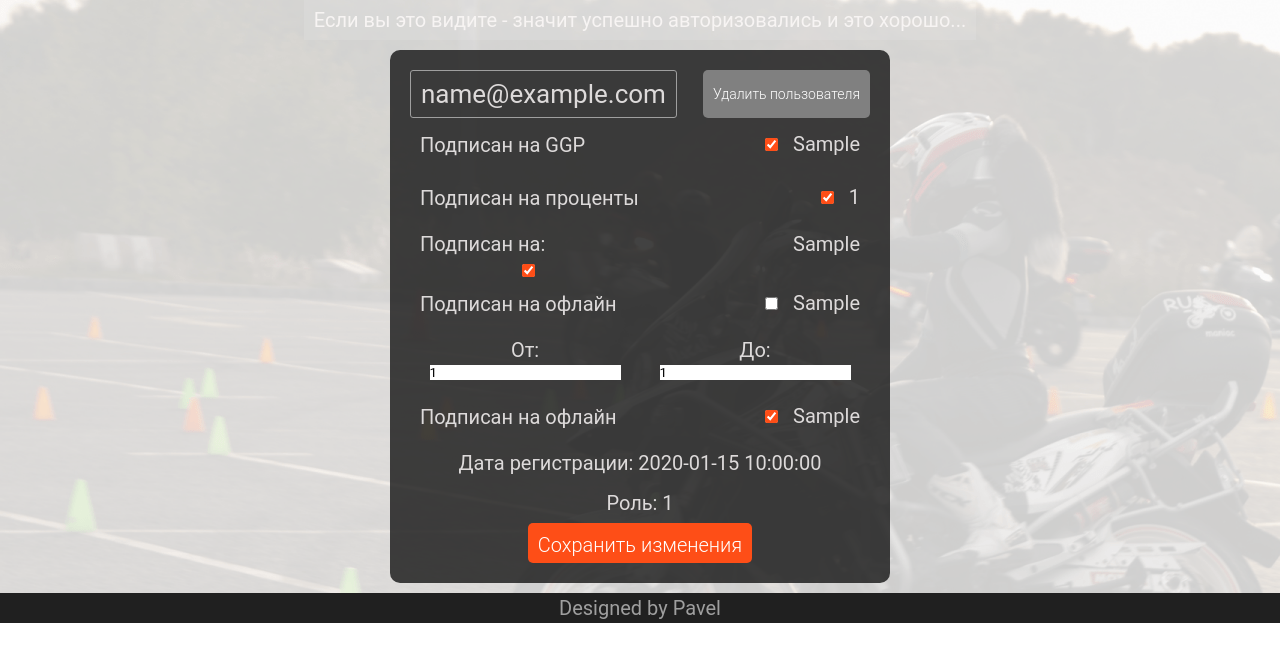
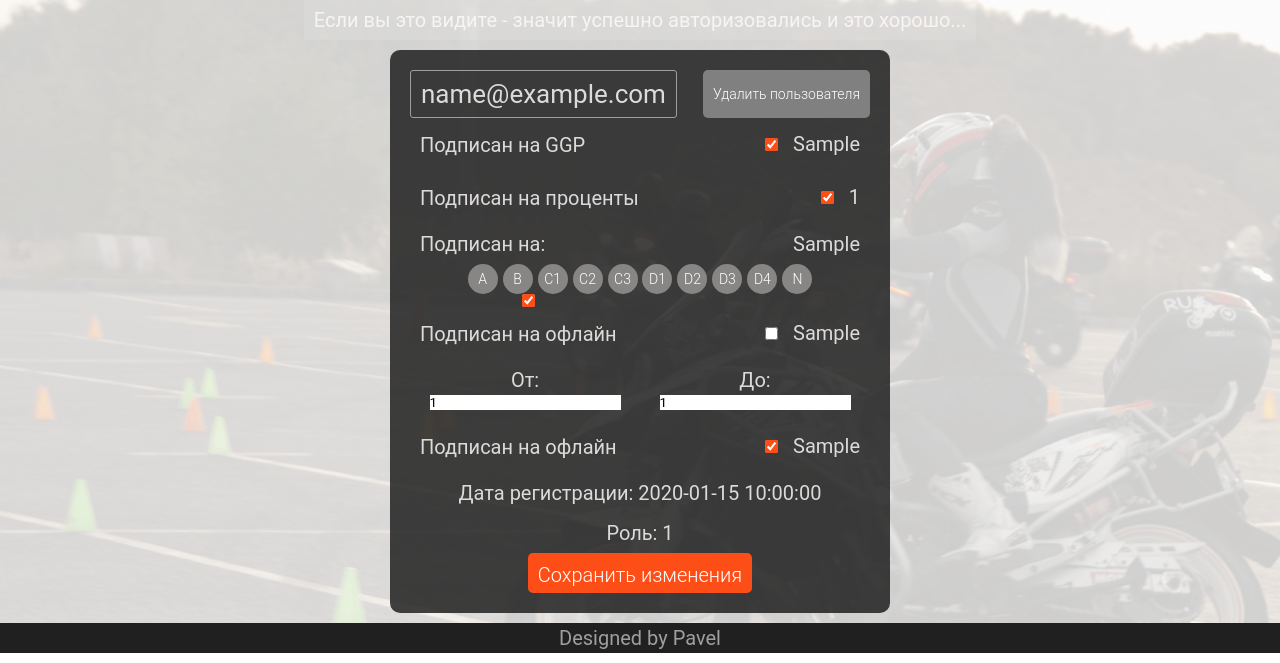
Before and after one commit to Safonovdv91/web_gymkhana_bot_server, a FastAPI app: template src/frontend/templates/getusers.html in a window 1280 px wide. Shown: the part 61-724 px from the top of the page. Run offline with FastAPI, Linux system fonts and the light colour scheme; the template is opened without the code that fills it: most values are stand-ins (such as "Sample title", 1, 10 or a date in 2020); parts of the project's set-up code (start-up, migrations or seed data) failed here and were passed over.

Commit message:
add classes buttons

```diff
--- a/src/frontend/static/css/getusers.css
+++ b/src/frontend/static/css/getusers.css
@@ -233,7 +233,7 @@
 }
 
 .delete-button-submit:hover {
-    background: #774d4d;
+    background: #d62c2c;
 }
 
 @media (max-width: 520px) {
@@ -241,6 +241,111 @@
         font-size: 10px;
         padding: 5px;
     }
+}
+
+.A-class-button-submit {
+    font-weight: 350;
+    font-size: 14px;
+    color: white;
+    width: 30px;
+    height: 30px;
+    margin: 0 auto;
+    text-align: center;
+    border-radius: 15px;
+    background: #888585;
+    cursor: pointer;
+}
+
+.A-class-button-submit:hover {
+    background: #f17575;
+}
+
+.A-class-button-submit:active {
+    background: #f17575;
+}
+
+.B-class-button-submit {
+    font-weight: 350;
+    font-size: 14px;
+    color: white;
+    width: 30px;
+    height: 30px;
+    margin: 0 auto;
+    text-align: center;
+    border-radius: 15px;
+    background: #888585;
+    cursor: pointer;
+}
+
+.B-class-button-submit:hover {
+    background: #6975dd;
+}
+
+.B-class-button-submit:active {
+    background: #6975dd;
+}
+
+.C-class-button-submit {
+    font-weight: 350;
+    font-size: 14px;
+    color: white;
+    width: 30px;
+    height: 30px;
+    margin: 0 auto;
+    text-align: center;
+    border-radius: 15px;
+    background: #888585;
+    cursor: pointer;
+}
+
+.C-class-button-submit:hover {
+    background: #54ca1d;
+}
+
+.C-class-button-submit:active {
+    background: #54ca1d;
+}
+
+.D-class-button-submit {
+    font-weight: 350;
+    font-size: 14px;
+    color: white;
+    width: 30px;
+    height: 30px;
+    margin: 0 auto;
+    text-align: center;
+    border-radius: 15px;
+    background: #888585;
+    cursor: pointer;
+}
+
+.D-class-button-submit:hover {
+    background: #e6b83c;
+}
+
+.D-class-button-submit:active {
+    background: #e6b83c;
+}
+
+.N-class-button-submit {
+    font-weight: 350;
+    font-size: 14px;
+    color: white;
+    width: 30px;
+    height: 30px;
+    margin: 0 auto;
+    text-align: center;
+    border-radius: 15px;
+    background: #888585;
+    cursor: pointer;
+}
+
+.N-class-button-submit:hover {
+    background: #d8d7d5;
+}
+
+.N-class-button-submit:active {
+    background: #d8d7d5;
 }
 
 .user-email h2 {
--- a/src/frontend/templates/getusers.html
+++ b/src/frontend/templates/getusers.html
@@ -54,6 +54,20 @@
                             {% endfor %}
                         </div>
                     </div>
+
+                    <div class="class-buttons">
+                        <button class="button A-class-button-submit" type="submit" data-userid="{{user.id}}">A</button>
+                        <button class="button B-class-button-submit" type="submit" data-userid="{{user.id}}">B</button>
+                        <button class="button C-class-button-submit" type="submit" data-userid="{{user.id}}">C1</button>
+                        <button class="button C-class-button-submit" type="submit" data-userid="{{user.id}}">C2</button>
+                        <button class="button C-class-button-submit" type="submit" data-userid="{{user.id}}">C3</button>
+                        <button class="button D-class-button-submit" type="submit" data-userid="{{user.id}}">D1</button>
+                        <button class="button D-class-button-submit" type="submit" data-userid="{{user.id}}">D2</button>
+                        <button class="button D-class-button-submit" type="submit" data-userid="{{user.id}}">D3</button>
+                        <button class="button D-class-button-submit" type="submit" data-userid="{{user.id}}">D4</button>
+                        <button class="button N-class-button-submit" type="submit" data-userid="{{user.id}}">N</button>
+                    </div>
+
                     <div class="subscrStartEnd">
                         {% if user.sub_ggp_percent %}
                         <input type="checkbox" checked>
```
